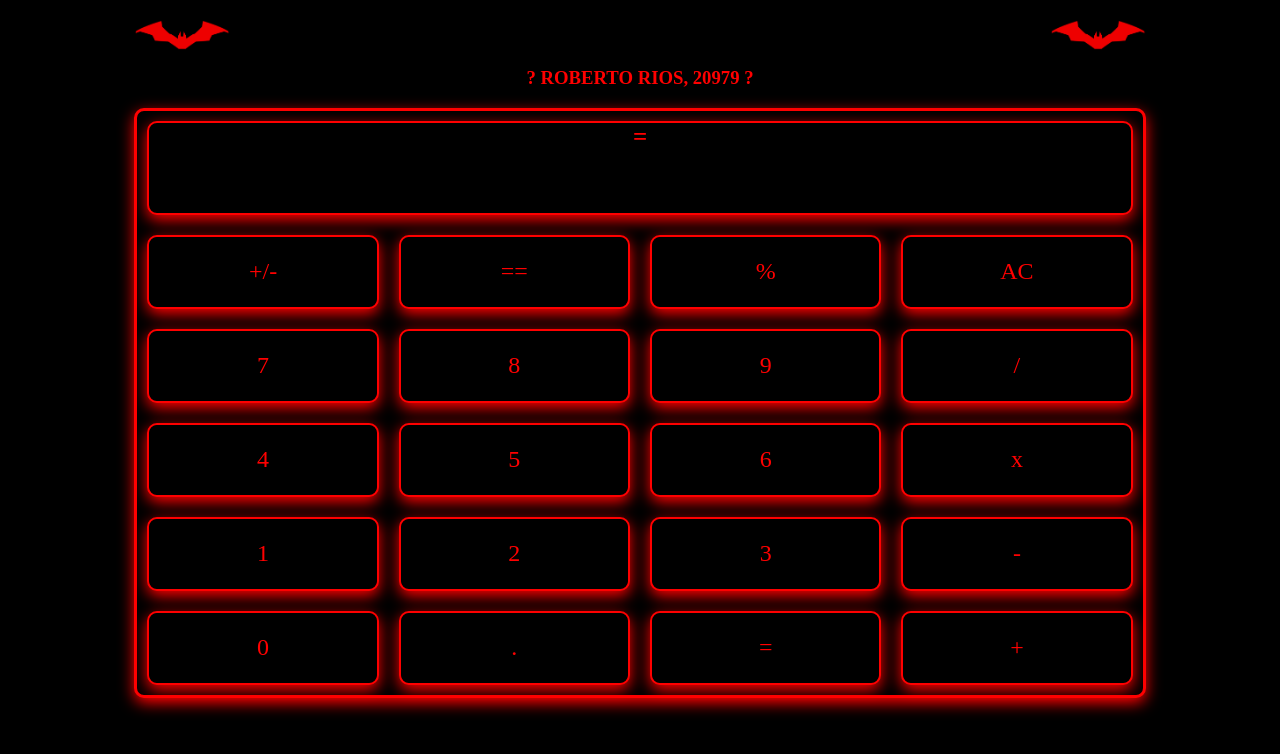
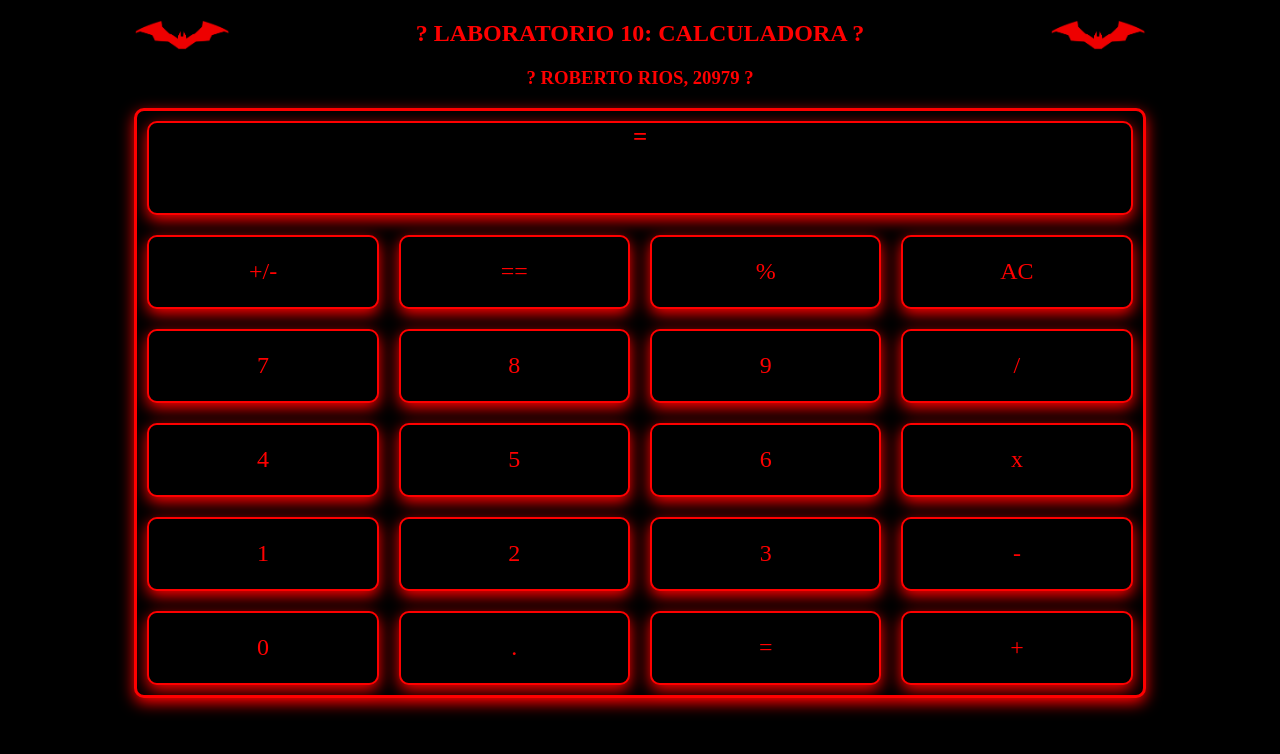
Before and after one commit to robertriosm/lab-10-calculadora, a React app: page / in a window 1280 px wide. Shown: the top 754 px of the page. Built offline with nearby package versions, Linux system fonts and the light colour scheme; a web font is replaced by a local one.

Commit message:
se arreglo el bug

```diff
--- a/src/index.sass
+++ b/src/index.sass
@@ -71,7 +71,7 @@ input
 
 // Feature
 .develop
-    //background-color: transparent
+    background-color: transparent
     position: absolute
     width: 100%
     display: flex
```
Also changed, not shown: 1 other file (tests, documents, lock files or other folders).
